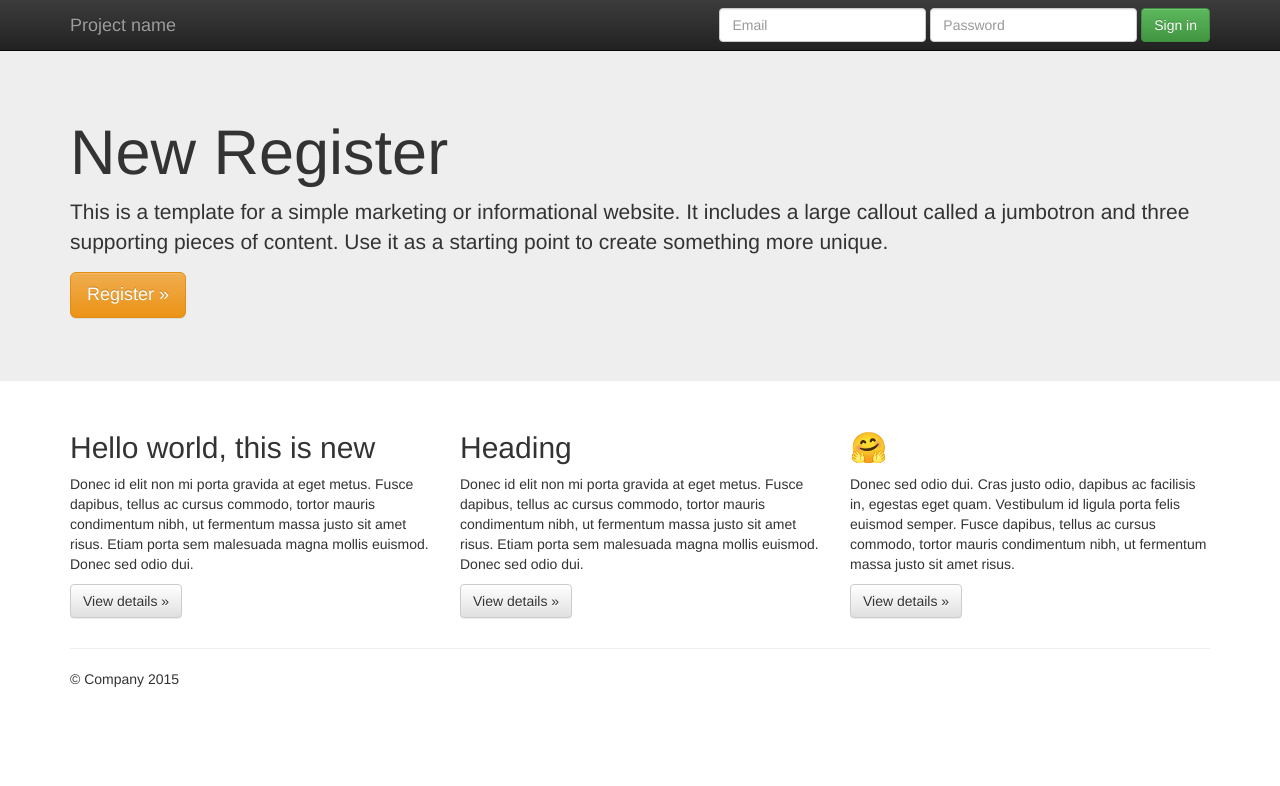
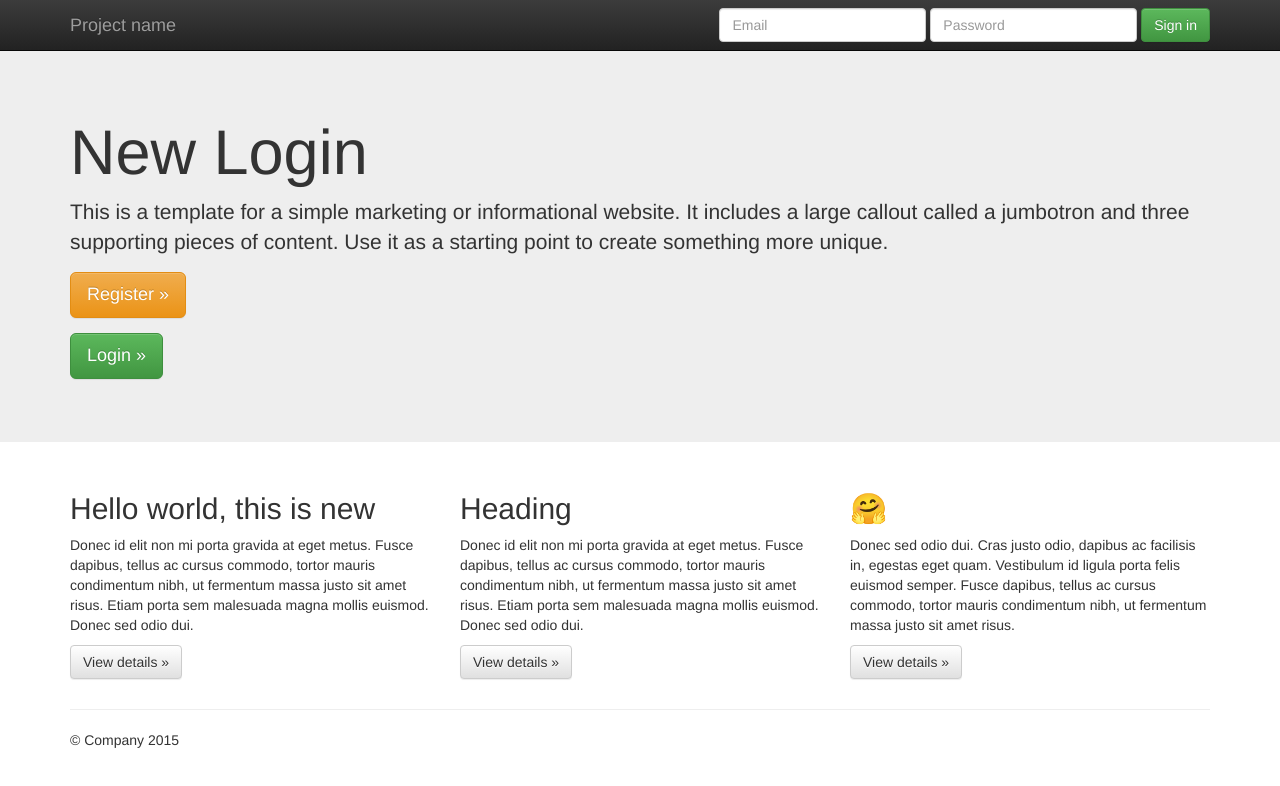
Before and after one commit to Eider3a/Makigastest, a plain HTML site: page index.html in a window 1280 px wide. Drawn offline with nearby package versions, Linux system fonts and the light colour scheme.

Commit message:
added new login button

```diff
--- a/index.html
+++ b/index.html
@@ -55,9 +55,10 @@
     <!-- Main jumbotron for a primary marketing message or call to action -->
     <div class="jumbotron">
       <div class="container">
-        <h1>New Register</h1>
+        <h1>New Login</h1>
         <p>This is a template for a simple marketing or informational website. It includes a large callout called a jumbotron and three supporting pieces of content. Use it as a starting point to create something more unique.</p>
         <p><a class="btn btn-warning btn-lg" href="#" role="button">Register &raquo;</a></p>
+        <p><a class="btn btn-success btn-lg" href="#" role="button">Login &raquo;</a></p>
       </div>
     </div>
 
```
